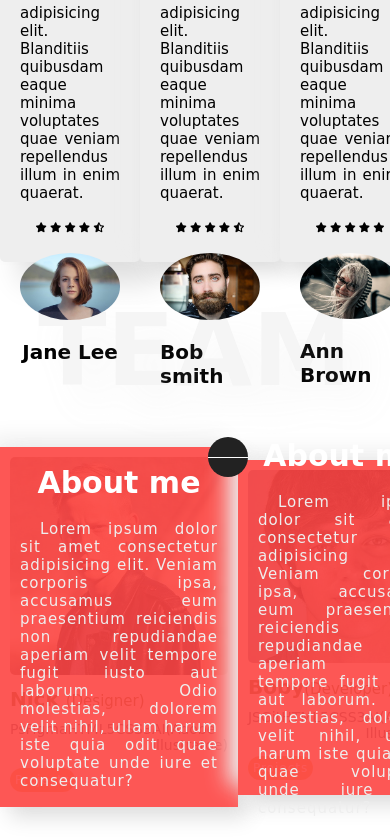
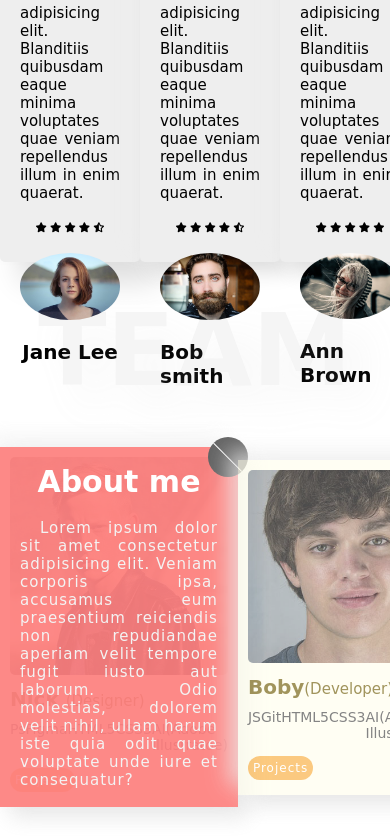
Before and after one commit to MoeinDeveloper92/Creative-Design-UI, a plain HTML site: page index.html in a window 390 px wide. Both pictures are taken after a click on the element 227 px from the left and 1556 px from the top of the page. Shown: the part 1099-1937 px from the top of the page. Drawn offline with Linux system fonts and the light colour scheme; files whose address does not match are found by name; a web font is replaced by a local one.

Commit message:
some chnages to the style

```diff
--- a/script.js
+++ b/script.js
@@ -0,0 +1,6 @@
+document.querySelectorAll(".story-btn").forEach((btn) => {
+  btn.addEventListener("click", () => {
+    btn.classList.toggle("change");
+    btn.nextElementSibling.classList.toggle("change");
+  });
+});
--- a/style.css
+++ b/style.css
@@ -216,13 +216,25 @@ body {
 }
 
 .team-member {
+  opacity: 0.7;
   position: relative;
   width: 30rem;
   background-color: #fffeee;
   padding: 1rem 1rem 2rem 1rem;
   box-shadow: 1rem 1rem 2rem #ddd, -1rem -1rem 2rem #eee;
 }
+.team-member:hover {
+  cursor: pointer;
+  opacity: 1;
+  transition: opacity 0.5s;
+}
 
+.team-member:first-child {
+  align-self: flex-start;
+}
+.team-member:last-child {
+  align-self: flex-end;
+}
 .story {
   width: 100%;
   height: 100%;
@@ -235,11 +247,26 @@ body {
   align-items: center;
   flex-direction: column;
   padding: 2rem;
+  transform: scale(0);
+  transition: all 0.2s;
+  border-radius: 50rem 0 50rem 50rem;
+  transform-origin: top right;
+}
+.change.story {
+  transform: scale(1);
+  transition: all 0.5s;
+  transform-origin: top;
+  border-radius: 0;
 }
 .team-member-img {
   border-radius: 0.5rem;
   max-width: 100%;
   object-fit: cover;
+}
+
+.change.story-btn {
+  transform: rotate(405deg);
+  transition: transform 0.2s;
 }
 
 .team-member-name {
```
